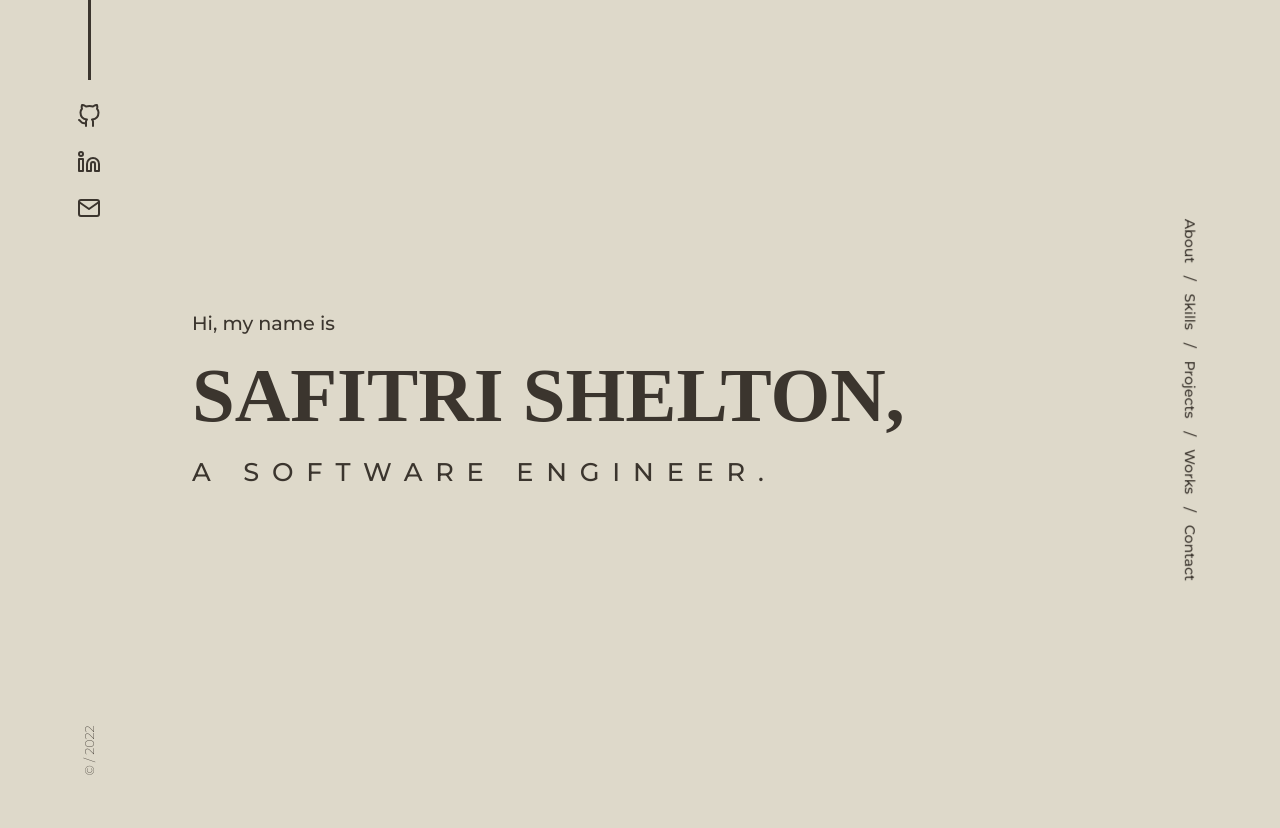
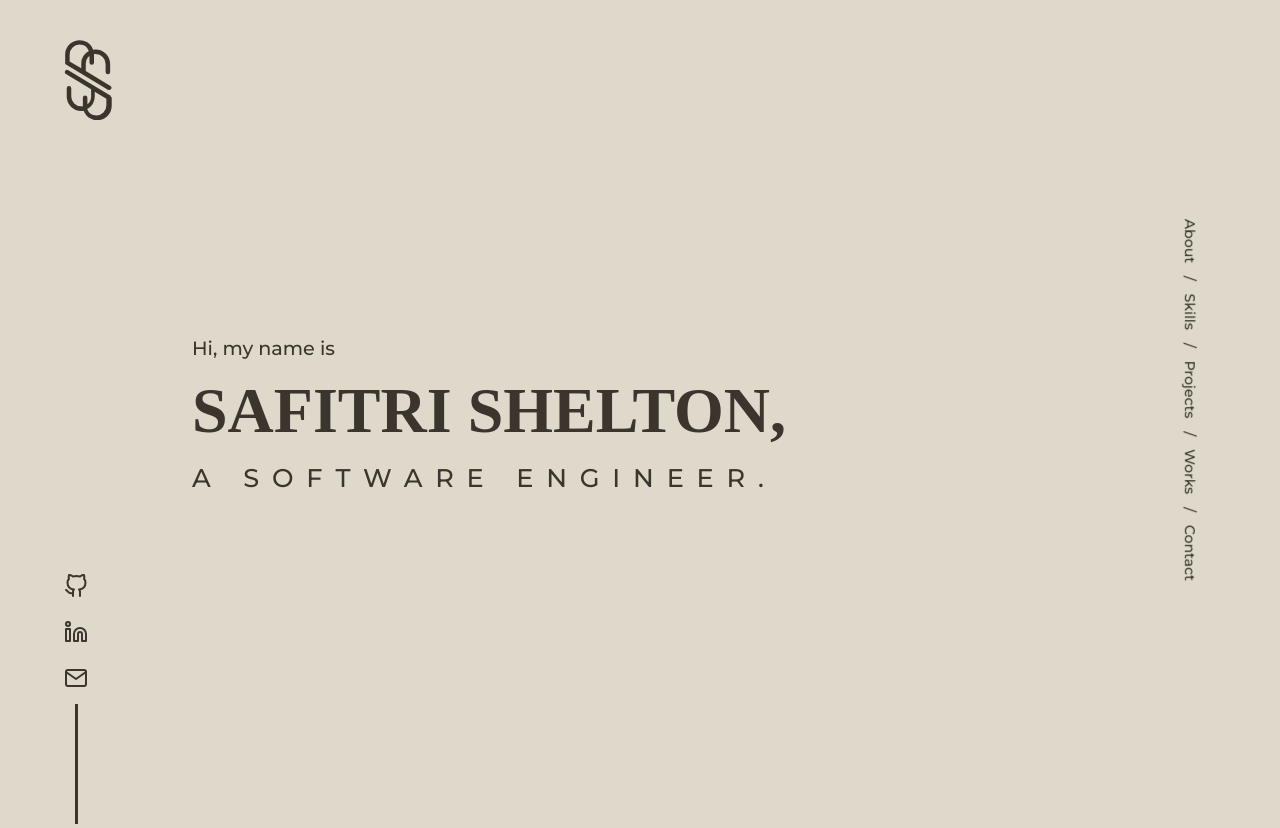
Before and after one commit to fee3fitri/Portfolio, a website built with webpack: page index.html in a window 1280 px wide. Shown: the top 828 px of the page. Built offline with nearby package versions, Linux system fonts and the light colour scheme; a web font is replaced by a local one.

Commit message:
add logo

```diff
--- a/index.html
+++ b/index.html
@@ -16,7 +16,7 @@
   <!-- Google Fonts -->
   <link rel="preconnect" href="https://fonts.googleapis.com">
   <link rel="preconnect" href="https://fonts.gstatic.com" crossorigin>
-  <link href="https://fonts.googleapis.com/css2?family=Cinzel+Decorative:wght@700&family=Montserrat:wght@200;500;800&display=swap" rel="stylesheet">
+  <link href="https://fonts.googleapis.com/css2?family=Baskervville&family=Montserrat:wght@200;500;800&display=swap" rel="stylesheet">
 
   <!-- Font Awesome -->
   <script src="https://kit.fontawesome.com/e4095fb22d.js" crossorigin="anonymous"></script>
@@ -24,19 +24,24 @@
   <!-- Feather Icons -->
   <script src="https://unpkg.com/feather-icons"></script>
 
+  <!-- Favicon -->
+  <link rel="icon" type="image/svg+xml" href="/src/assets/favicon/favicon.svg">
+  <link rel="icon" type="image/png" href="/src/assets/favicon/favicon.png">
+
   <title>Safitri Shelton</title>
 </head>
 
 <body>
   <!-- Navigation  -->
   <nav class="flex-col justify-between">
+    <a href="#"><img src="./src/assets/logo.svg" alt="logo"></a>
     <div class="nav_icons_container flex-col align-center">
-      <div class="border-vertical"></div>
       <a href="https://github.com/fee3fitri" target="_blank"><i data-feather="github"></i></a>
       <a href="https://www.linkedin.com/in/safitri-shelton/" target="_blank"><i data-feather="linkedin"></i></a>
       <a href="mailto:safitri.shelton@gmail.com?subject=Hello"><i data-feather="mail"></i></a>
+      <div class="border-vertical"></div>
     </div>
-    <p>&#169; / 2022</p>
+    <!-- <p>&#169; / 2022</p> -->
   </nav>
 
   <div class="nav flex-row align-center">
@@ -66,7 +71,7 @@
       <div class="flex-row">
         <div class="section-wrapper">
           <div class="section">
-            <p>Hello! My name is Safitri (aka Fifi) and I enjoy creating things for the web. My interest in web development grew when I moved to the US 4 years ago. I was going into a simple mission to replace the color of a button for one of custom Wordress - turns out that I fell in love to the excitement of creating things with code.</p>
+            <p>Hello! My name is Safitri (Fifi) and I enjoy creating things for the web. My interest in web development grew when I played around with Wordpress CMS. I was going into a simple mission to replace the color of a button for a theme - turns out that I fell in love to the excitement of creating things with code.</p>
           </div>
           <div class="section">
             <p>My passion in web technology pushes me to keep learning. And eventually it helped me to land a position as a QA analyst for one of the Google projects. After a few years doing QA, I want to pursue more technical challenging career. That was when I decided to become a software engineer.</p>
@@ -234,7 +239,7 @@
           <h3>Internet Research &#38; Marketing</h3>
         </div>
         <div class="work_details_wrapper">
-          <div class="work_details">
+          <div id="qa_analyst" class="work_details active">
             <div class="work_title">
               <h2>Quality Assurance Analyst</h2>
               <h3>Google through Accenture</h3>
@@ -247,7 +252,7 @@
               <li>Collaborated with software engineers to improve UI/UX of internal content review tools.</li>
             </ul>
         </div>
-        <div class="work_details">
+        <div id="qa_tester" class="work_details" style="display: none;">
           <div class="work_title">
             <h2>Software QA Tester</h2>
             <h3>Iriol Software Ltd.</h3>
@@ -258,7 +263,7 @@
             <li>Developed test plans and generated test cases for different parts of the application, conducted variance management by analyzing and verifying test results, providing status and progress reports using TestLink test management utility.</li>
           </ul>
         </div>
-        <div class="work_details">
+        <div id="research" class="work_details" style="display: none;">
           <div class="work_title">
             <h2>Internet Research and Marketing</h2>
             <h3>Freelance - LionBridge, Clickworker, Teraneuro</h3>
--- a/src/styles/home.scss
+++ b/src/styles/home.scss
@@ -1,6 +1,9 @@
 #home {
+  position: relative;
+  top: 0;
+
   h1 {
-    font-size: 6vw;
+    font-size: 5vw;
     font-weight: 800;
   }
 
--- a/src/styles/universal.scss
+++ b/src/styles/universal.scss
@@ -8,10 +8,9 @@
   --red: #c51350;
   --pink: #d44e7c;
   --sans-serif: 'Montserrat', sans-serif;
-  --serif: 'Alice', serif;
-  --cursive: 'Cinzel Decorative', cursive;
+  --serif: 'Baskervville', serif;
   --border-radius: 1vw;
-  overflow-x: hidden;
+  // overflow: hidden;
 }
 
 
@@ -124,10 +123,6 @@ section {
 
 // Navigation CSS
 nav {
-  position: fixed;
-  height: 100vh;
-  bottom: 5vh;
-
   a {
     margin: 1vh 0;
     color: var(--brown);
@@ -138,6 +133,20 @@ nav {
     font-size: 90%;
     font-weight: 200;
   }
+
+  img {
+    height: 10vh;
+    position: fixed;
+    top: 5vh;
+    cursor: pointer;
+    z-index: 1;
+  }
+
+  .nav_icons_container {
+    position: fixed;
+    bottom: -5vh;
+    z-index: 1;
+  }
 }
 
 .nav {
@@ -145,13 +154,15 @@ nav {
   height: 100vh;
   transform: rotate(90deg);
   right: -8vw;
+  top: 0;
+  z-index: 1;
 
   a {
     color: var(--brown);
     margin: 0 1vw;
   }
 
-  a:hover {
+  a:hover, a:active {
     color: var(--red);
   }
 }
--- a/src/styles/works.scss
+++ b/src/styles/works.scss
@@ -9,16 +9,19 @@
       cursor: pointer;
     }
 
-    h3:hover {
+    h3:active, :hover {
       color: var(--red);
       background-color: rgba(197, 19, 80, .1);
+      border-left: 10px solid rgba(197, 19, 80, .3);
     }
   }
 
   .work_details_wrapper {
     width: 60%;
     margin-left: 3vw;
+    margin-top: 2vh;
 
+    .work_details {
       h2 {
         color: var(--red);
         font-weight: bold;
@@ -39,3 +42,4 @@
       }
     }
   }
+}
```
Also changed, not shown: dist/main.css, src/assets/favicon/favicon.png (added), src/assets/favicon/favicon.svg (added), src/assets/logo.svg (added). Lines whose indentation alone changed are shown as unchanged.
